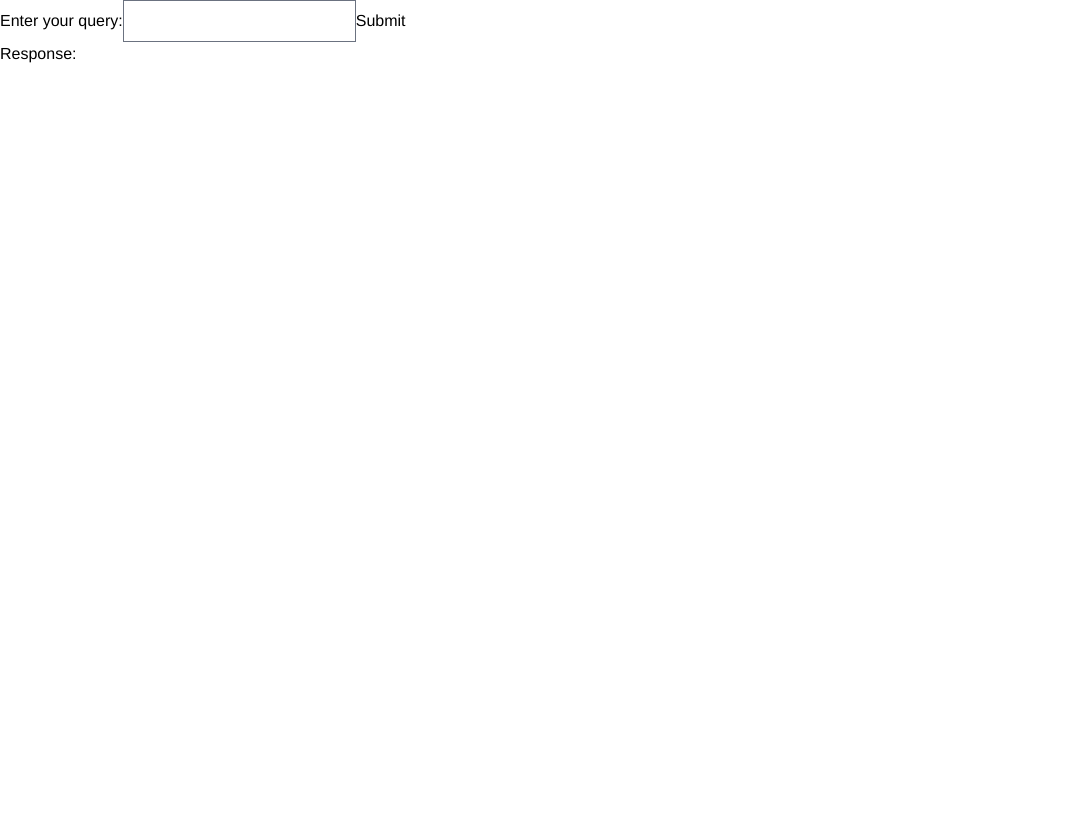
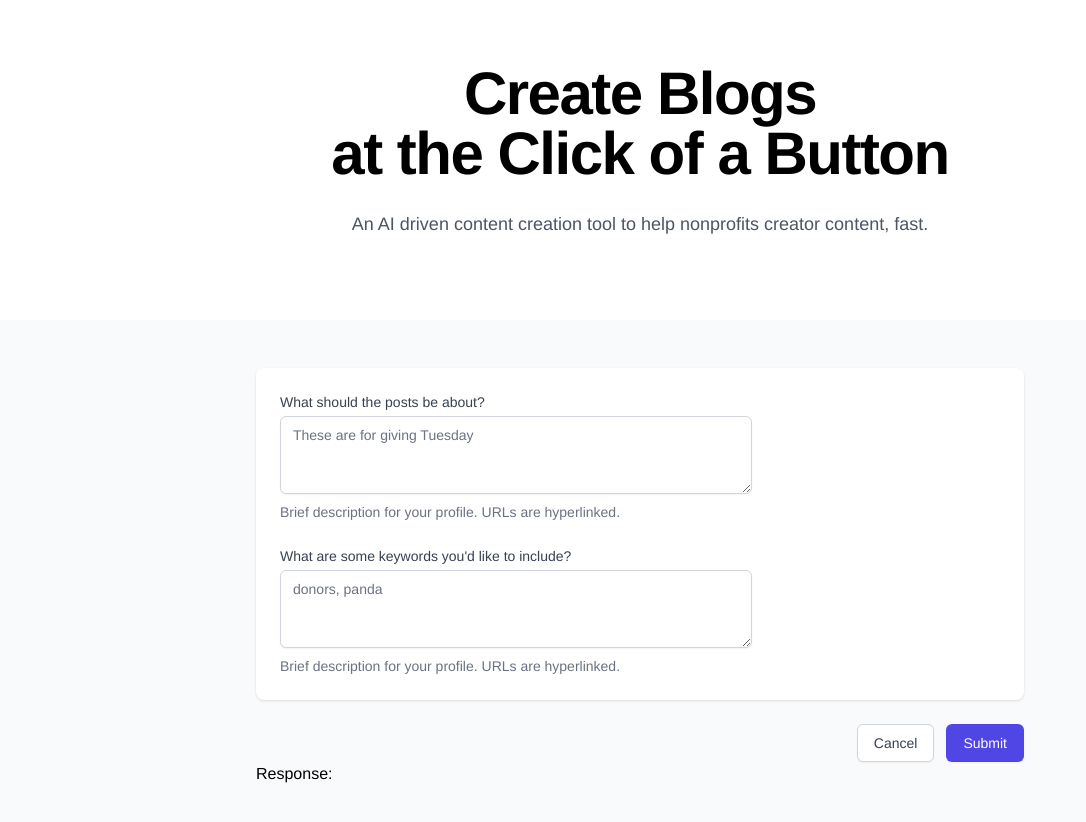
Before and after one commit to igdaloff/ev-blog-tool, a Vue app: page /create-blog in a window 1280 px wide. Shown: the top 822 px of the page, without its empty margins (0-1086 px from the left). Before the commit the page ends 800 px from the top, so only its background shows below. Built offline with nearby package versions, Linux system fonts and the light colour scheme; a web font is replaced by a local one.

Commit message:
integrate working form into designs; add keyword field to prompt

```diff
--- a/src/views/CreateBlogPostView.vue
+++ b/src/views/CreateBlogPostView.vue
@@ -1,4 +1,123 @@
 <template>
+  <div class="isolate bg-white">
+    <main>
+      <div class="px-60 lg:px-8">
+        <div class="mx-auto max-w-3xl pt-20 pb-20 sm:pt-8">
+          <div>
+            <div class="hidden sm:mb-8 sm:flex sm:justify-center"></div>
+            <div>
+              <h1 class="text-4xl font-bold tracking-tight sm:text-center sm:text-6xl">
+                Create Blogs<br />
+                at the Click of a Button
+              </h1>
+              <p class="mt-6 text-lg leading-8 text-gray-600 sm:text-center">An AI driven content creation tool to help nonprofits creator content, fast.</p>
+            </div>
+          </div>
+        </div>
+      </div>
+    </main>
+  </div>
+  <div class="mx-auto bg-gray-50">
+    <!-- We've used 3xl here, but feel free to try other max-widths based on your needs -->
+    <div class="mx-auto max-w-3xl pt-12 pb-20">
+      <form class="space-y-6" @submit.prevent="submitText">
+        <div class="bg-white px-4 py-5 shadow sm:rounded-lg sm:p-6">
+          <div class="md:grid md:grid-cols-3 md:gap-6">
+            <div class="mt-5 space-y-6 md:col-span-2 md:mt-0">
+              <div>
+                <label for="about" class="block text-sm font-medium text-gray-700">What should the posts be about?</label>
+                <div class="mt-1">
+                  <textarea type="text" v-model="subjectInput" name="subjectInput" rows="3" class="block w-full rounded-md border-gray-300 shadow-sm focus:border-indigo-500 focus:ring-indigo-500 sm:text-sm" placeholder="These are for giving Tuesday" />
+                </div>
+                <p class="mt-2 text-sm text-gray-500">Brief description for your profile. URLs are hyperlinked.</p>
+              </div>
+
+              <div>
+                <label for="about" class="block text-sm font-medium text-gray-700">What are some keywords you'd like to include?</label>
+                <div class="mt-1">
+                  <textarea type="text" v-model="keywordsInput" name="keywordsInput" rows="3" class="block w-full rounded-md border-gray-300 shadow-sm focus:border-indigo-500 focus:ring-indigo-500 sm:text-sm" placeholder="donors, panda" />
+                </div>
+                <p class="mt-2 text-sm text-gray-500">Brief description for your profile. URLs are hyperlinked.</p>
+              </div>
+            </div>
+          </div>
+        </div>
+        <div class="flex justify-end">
+          <button type="button" class="rounded-md border border-gray-300 bg-white py-2 px-4 text-sm font-medium text-gray-700 shadow-sm hover:bg-gray-50 focus:outline-none focus:ring-2 focus:ring-indigo-500 focus:ring-offset-2">Cancel</button>
+          <button type="submit" class="ml-3 inline-flex justify-center rounded-md border border-transparent bg-indigo-600 py-2 px-4 text-sm font-medium text-white shadow-sm hover:bg-indigo-700 focus:outline-none focus:ring-2 focus:ring-indigo-500 focus:ring-offset-2">Submit</button>
+        </div>
+
+        <!-- <div class="bg-white px-4 py-5 shadow sm:rounded-lg sm:p-6">
+          <div class="md:grid md:grid-cols-3 md:gap-6">
+            <div class="md:col-span-1">
+              <h3 class="text-lg font-medium leading-6 text-gray-900">Post Titles</h3>
+              <p class="mt-1 text-sm text-gray-500">Here are the titles we've come up with.</p>
+            </div>
+            <div class="mt-5 md:col-span-2 md:mt-0">
+              <ul role="list" class="divide-y divide-gray-200">
+                <li v-for="post in posts" :key="post.title">
+                  <div class="flex items-center px-4 py-4 sm:px-6">
+                    <div class="flex min-w-0 flex-1 items-center">
+                      <div class="min-w-0 flex-1 px-4 md:grid md:grid-cols-1 md:gap-4">
+                        <div class="hidden md:block">
+                          <div>
+                            <p class="text-sm text-gray-900">
+                              {{ post.title }}
+                            </p>
+                          </div>
+                        </div>
+                      </div>
+                    </div>
+                  </div>
+                </li>
+              </ul>
+            </div>
+          </div>
+        </div> -->
+
+        <!-- <div class="flex justify-end">
+          <button type="button" class="rounded-md border border-gray-300 bg-white py-2 px-4 text-sm font-medium text-gray-700 shadow-sm hover:bg-gray-50 focus:outline-none focus:ring-2 focus:ring-indigo-500 focus:ring-offset-2">Cancel</button>
+          <button type="submit" class="ml-3 inline-flex justify-center rounded-md border border-transparent bg-indigo-600 py-2 px-4 text-sm font-medium text-white shadow-sm hover:bg-indigo-700 focus:outline-none focus:ring-2 focus:ring-indigo-500 focus:ring-offset-2">Generate Blog Posts</button>
+        </div> -->
+      </form>
+      <p>Response: {{ textOutput }}</p>
+    </div>
+  </div>
+
+  <!-- <div class="container mx-auto px-4 sm:px-6 lg:px-8 bg-gray-50 pb-20">
+    <div class="bg-white px-6 pt-16 lg:px-8 lg:pt-24 lg:pb-28 shadow">
+      <div class="relative mx-auto max-w-lg divide-y-2 divide-gray-200 lg:max-w-2xl">
+        <div>
+          <h2 class="text-3xl font-bold tracking-tight text-gray-900 sm:text-4xl">Success!</h2>
+          <div class="mt-3 sm:mt-4 lg:grid lg:grid-cols-2 lg:items-center lg:gap-5">
+            <p class="text-xl text-gray-500">10 posts have been created.</p>
+            <form class="mt-6 flex flex-col sm:flex-row lg:mt-0 lg:justify-end">
+              <div>
+                <label for="email-address" class="sr-only">Email Me Blog Posts</label>
+                <input id="email-address" name="email-address" type="email" autocomplete="email" required="" class="w-full appearance-none rounded-md border border-gray-300 bg-white px-4 py-2 text-base text-gray-900 placeholder-gray-500 focus:border-indigo-500 focus:outline-none focus:ring-indigo-500 lg:max-w-xs" placeholder="Enter your email" />
+              </div>
+              <div class="mt-2 flex w-full flex-shrink-0 rounded-md shadow-sm sm:mt-0 sm:ml-3 sm:inline-flex sm:w-auto">
+                <button type="button" class="flex w-full items-center justify-center rounded-md border border-transparent bg-indigo-600 px-4 py-2 text-base font-medium text-white hover:bg-indigo-700 focus:outline-none focus:ring-2 focus:ring-indigo-500 focus:ring-offset-2 sm:inline-flex sm:w-auto">Send</button>
+              </div>
+            </form>
+          </div>
+        </div>
+        <div class="mt-6 grid gap-16 pt-10 lg:grid-cols-2 lg:gap-x-5 lg:gap-y-12">
+          <div v-for="post in posts" :key="post.title">
+            <a href="#" class="mt-2 block">
+              <p class="text-xl font-semibold text-gray-900">{{ post.title }}</p>
+              <p class="mt-3 text-base text-gray-500">{{ post.description }}</p>
+            </a>
+            <div class="mt-3">
+              <a href="/reports" target="_blank" class="text-base font-semibold text-indigo-600 hover:text-indigo-500">View Post</a>
+            </div>
+          </div>
+        </div>
+      </div>
+    </div>
+  </div> -->
+</template>
+<!-- <template>
   <div>
     <form @submit.prevent="submitText">
       <label>Enter your query:</label>
@@ -7,7 +126,7 @@
     </form>
     <p>Response: {{ blogText }}</p>
   </div>
-</template>
+</template> -->
 
 <script>
 import axios from 'axios'
@@ -15,8 +134,39 @@ import axios from 'axios'
 export default {
   data() {
     return {
-      textInput: '',
-      blogText: '',
+      subjectInput: '',
+      keywordsInput: '',
+      textOutput: '',
+      posts: [
+        {
+          title: '5 Ways You Can Help Save the Children Today',
+          href: '#',
+          description: 'Illo sint voluptas. Error voluptates culpa eligendi. Hic vel totam vitae illo. Non aliquid explicabo necessitatibus unde. Sed exercitationem placeat consectetur nulla deserunt vel. Iusto corrupti dicta.',
+          date: 'Mar 16, 2020',
+          datetime: '2020-03-16',
+        },
+        {
+          title: 'The Impact of Covid-19 on Children in Developing Countries',
+          href: '#',
+          description: 'Optio cum necessitatibus dolor voluptatum provident commodi et. Qui aperiam fugiat nemo cumque.',
+          date: 'Mar 10, 2020',
+          datetime: '2020-03-10',
+        },
+        {
+          title: 'Meet the Children Who Have Benefited from Save the Children Work',
+          href: '#',
+          description: 'Cupiditate maiores ullam eveniet adipisci in doloribus nulla minus. Voluptas iusto libero adipisci rem et corporis.',
+          date: 'Feb 12, 2020',
+          datetime: '2020-02-12',
+        },
+        {
+          title: 'Why Education is Essential for Every Childs Future',
+          href: '#',
+          description: 'Ipsum voluptates quia doloremque culpa qui eius. Id qui id officia molestias quaerat deleniti. Qui facere numquam autem libero quae cupiditate asperiores vitae cupiditate. Cumque id deleniti explicabo.',
+          date: 'Jan 29, 2020',
+          datetime: '2020-01-29',
+        },
+      ],
     }
   },
   methods: {
@@ -26,7 +176,7 @@ export default {
         headers: { Authorization: 'Bearer ' + apiKey },
       })
       const params = {
-        prompt: this.textInput,
+        prompt: 'Write a blog post about ' + this.subjectInput + ' and include the words ' + this.keywordsInput,
         model: 'text-davinci-003',
         temperature: 0.5,
         max_tokens: 1000,
@@ -34,7 +184,7 @@ export default {
       client
         .post('https://api.openai.com/v1/completions', params)
         .then((result) => {
-          this.blogText = result.data.choices[0].text
+          this.textOutput = result.data.choices[0].text
         })
         .catch((err) => {
           console.log(err)
```
